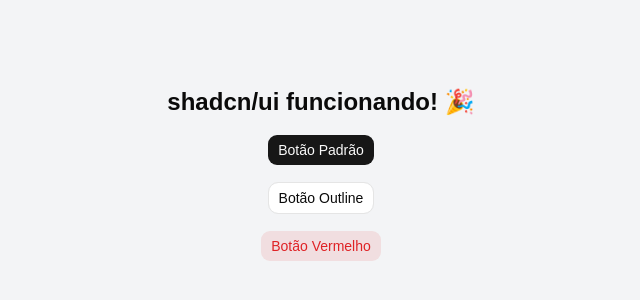
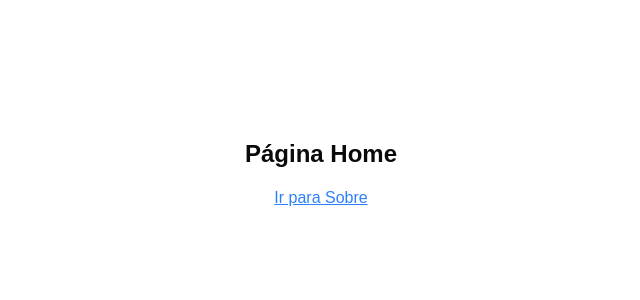
Before and after one commit to simonegabionetta/plataforma-saude-mental, a React (Vite) app: page / in a window 1280 px wide. Shown: the part 226-526 px from the top of the page, without its empty margins (319-959 px from the left). Built offline with nearby package versions, Linux system fonts and the light colour scheme.

Commit message:
feat: instalar e configurar Wouter para roteamento

```diff
--- a/package.json
+++ b/package.json
@@ -19,7 +19,8 @@
     "react-dom": "^19.2.0",
     "shadcn": "^4.0.2",
     "tailwind-merge": "^3.5.0",
-    "tw-animate-css": "^1.4.0"
+    "tw-animate-css": "^1.4.0",
+    "wouter": "^3.9.0"
   },
   "devDependencies": {
     "@eslint/js": "^9.39.1",
--- a/src/App.tsx
+++ b/src/App.tsx
@@ -1,16 +1,14 @@
-import { Button } from '@/components/ui/button'
+import { Route, Switch } from "wouter";
+import Home from "@/pages/Home";
+import Sobre from "@/pages/Sobre";
 
 function App() {
   return (
-    <div className="flex items-center justify-center min-h-screen bg-gray-100">
-      <div className="flex flex-col items-center gap-4">
-        <h1 className="text-2xl font-bold">shadcn/ui funcionando! 🎉</h1>
-        <Button>Botão Padrão</Button>
-        <Button variant="outline">Botão Outline</Button>
-        <Button variant="destructive">Botão Vermelho</Button>
-      </div>
-    </div>
-  )
+    <Switch>
+      <Route path="/" component={Home} />
+      <Route path="/sobre" component={Sobre} />
+    </Switch>
+  );
 }
 
-export default App
+export default App;
--- /dev/null
+++ b/src/pages/Home.tsx
@@ -0,0 +1,12 @@
+function Home() {
+  return (
+    <div className="flex flex-col items-center justify-center min-h-screen gap-4">
+      <h1 className="text-2xl font-bold">Página Home</h1>
+      <a href="/sobre" className="text-blue-500 underline">
+        Ir para Sobre
+      </a>
+    </div>
+  )
+}
+
+export default Home
--- /dev/null
+++ b/src/pages/Sobre.tsx
@@ -0,0 +1,11 @@
+function Sobre(){
+    return(
+        <div className="flex flex-col items-center justify-center min-h-screen gap-4">
+            <h1 className="text-2xl font-bold">Página Sobre</h1>
+            <a href="/" className="text-blue-500 underline">
+            </a>
+        </div>
+    )
+}
+
+export default Sobre
```
Also changed, not shown: 2 other files (tests, documents, lock files or other folders).
